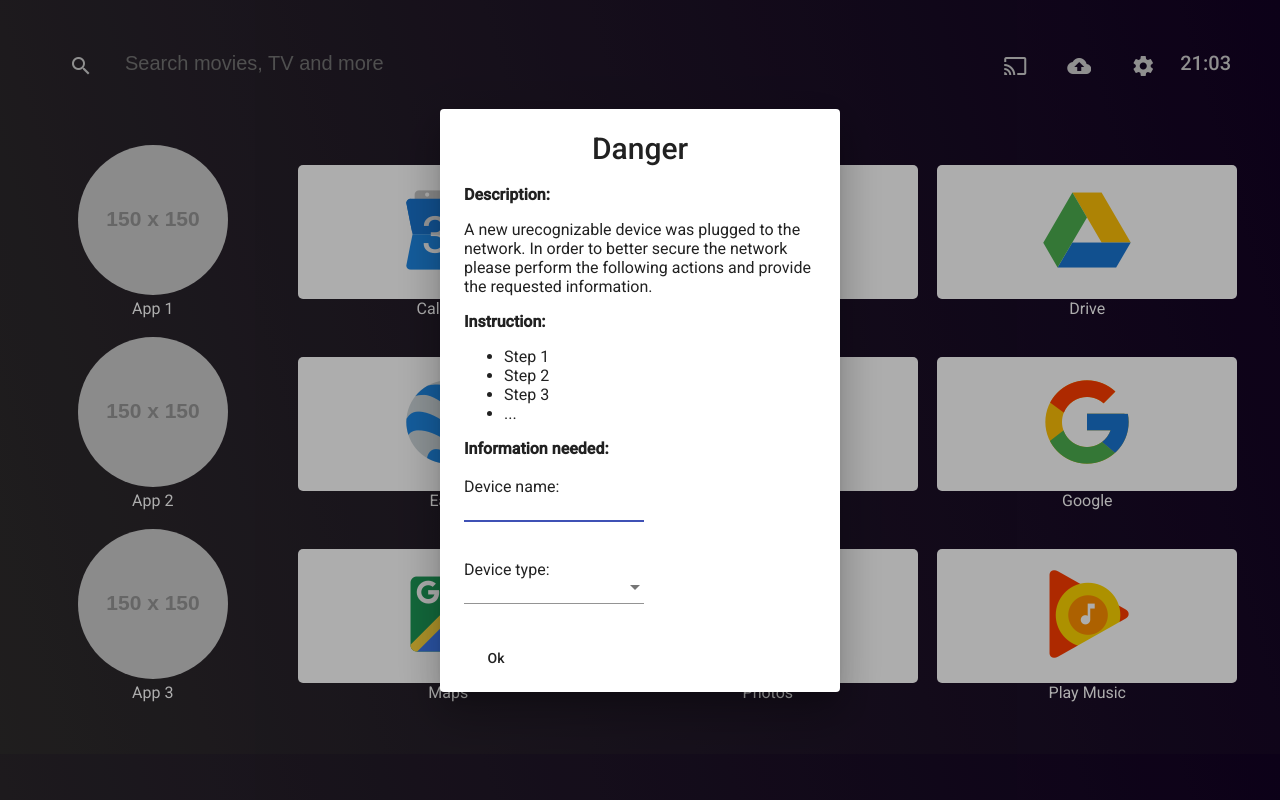
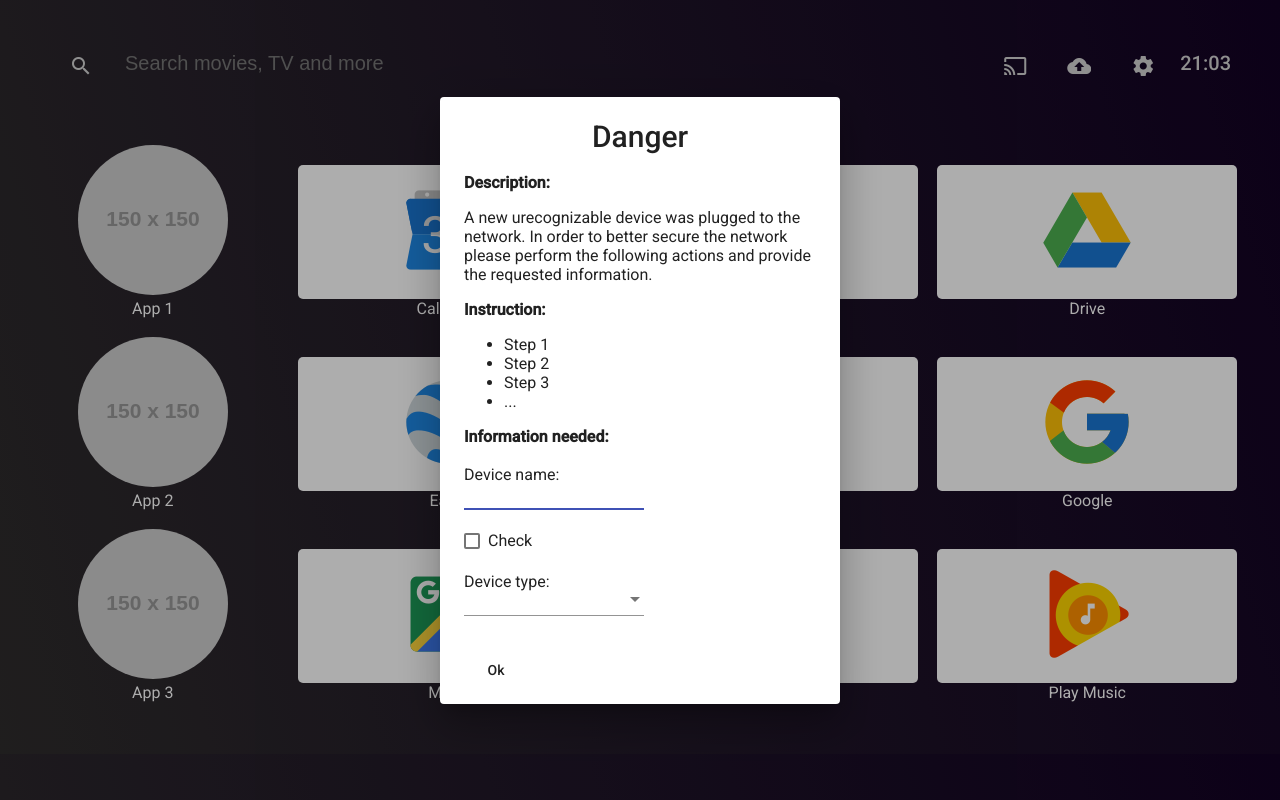
Before and after one commit to ldklab/testbed-tv-app, an Angular app: page / in a window 1280 px wide. Both pictures are taken after a click on the button "cast". Built offline with nearby package versions, Linux system fonts and the light colour scheme; what ngx-socket-io would draw is missing.

Commit message:
Checkbox issue fixed

```diff
--- a/src/app/app.component.ts
+++ b/src/app/app.component.ts
@@ -29,15 +29,21 @@ export class AppComponent implements OnInit {
         required: true
       },
       {
+        title: 'Check',
+        name: 'device_check',
+        type: 'checkbox',
+        required: true
+      },
+      {
         title: 'Device type',
         name: 'device_type',
         type: 'select',
         elements: [
-          {text: 'TV', val: 'tv'},
-          {text: 'Computer', val: 'computer'},
-          {text: 'Smartphone', val: 'smartphone'},
-          {text: 'Camera', val: 'camera'},
-          {text: 'Custom device', val: 'custom_device'}
+          {text: 'TV', value: 'tv'},
+          {text: 'Computer', value: 'computer'},
+          {text: 'Smartphone', value: 'smartphone'},
+          {text: 'Camera', value: 'camera'},
+          {text: 'Custom device', value: 'custom_device'}
         ],
         required: true
       }
--- a/src/app/dialog/dialog.component.html
+++ b/src/app/dialog/dialog.component.html
@@ -17,24 +17,26 @@
   <div id="informationDiv" *ngIf="localData.inputs">
     <b>Information needed:</b><br>
     <div *ngFor="let input of localData.inputs">
-      <mat-form-field>
-        <span *ngIf="input.type == 'text'">
+      <mat-form-field *ngIf="input.type == 'text'">
           {{ input.title }}: <input matInput type="text" [(ngModel)]="input.value">
-        </span>
+      </mat-form-field>
+
         <span *ngIf="input.type == 'textarea'">
           {{ input.title }}: <textarea matInput type="text" [(ngModel)]="input.value"></textarea>
         </span>
+
         <span *ngIf="input.type == 'checkbox'">
           <mat-checkbox [(ngModel)]="input.value">{{ input.title }}</mat-checkbox>
         </span>
-        <span *ngIf="input.type === 'select'">
+
+        <mat-form-field *ngIf="input.type === 'select'">
           {{ input.title }}: <mat-select [(value)]="input.value">
                               <mat-option *ngFor="let element of input.elements; let i = index" [value]="element.value">
                                 {{ element.text }}
                               </mat-option>
                             </mat-select>
-          </span>
           </mat-form-field>
+
     </div>
   </div>
 </div>
```
Lines whose indentation alone changed are shown as unchanged.
